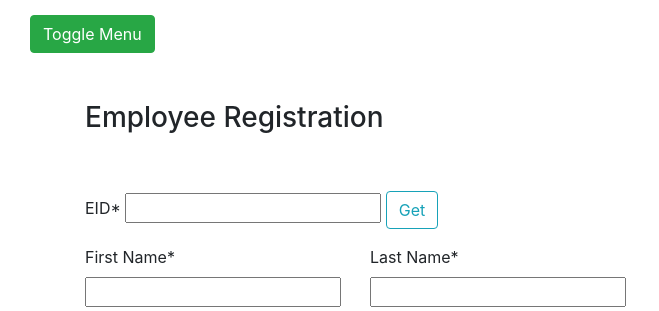
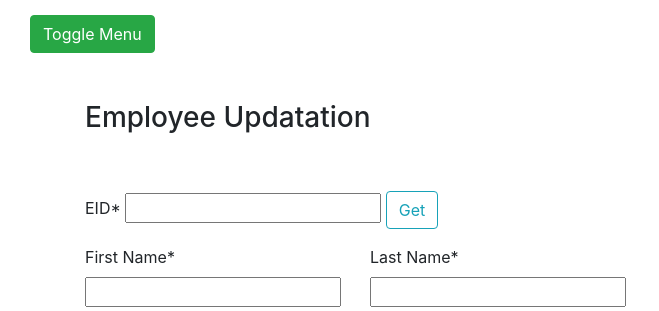
Before and after one commit to SKS-WAR/HRMS_flask, a Flask app: page /updateEmployee in a window 1280 px wide. Shown: the top 311 px of the page, without its empty margins (0-659 px from the left). Run offline with Flask 2, Linux system fonts and the light colour scheme; data that the repository does not hold is empty; some libraries are stand-ins or nearby versions.

```diff
--- a/templates/updateEmployee.html
+++ b/templates/updateEmployee.html
@@ -6,7 +6,7 @@
   }
 </script>
 <div class="container">
-    <h3>Employee Registration</h3>
+    <h3>Employee Updatation</h3>
     <form action="/updateEmployee" method="post" class="center" enctype="multipart/form-data">
       <br/>
       <br/>
```
